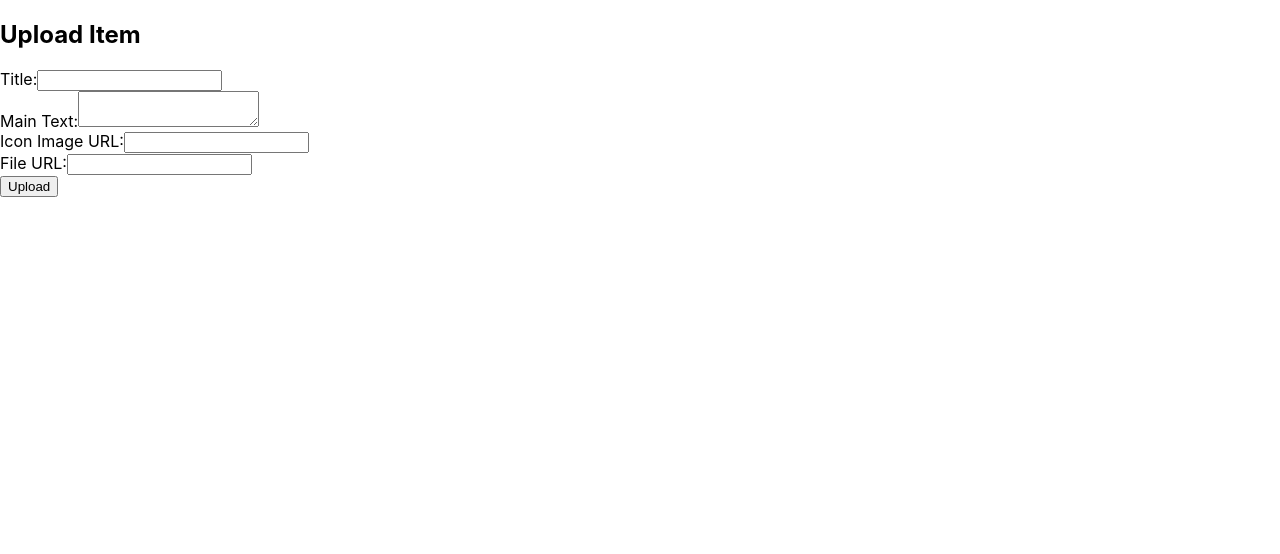
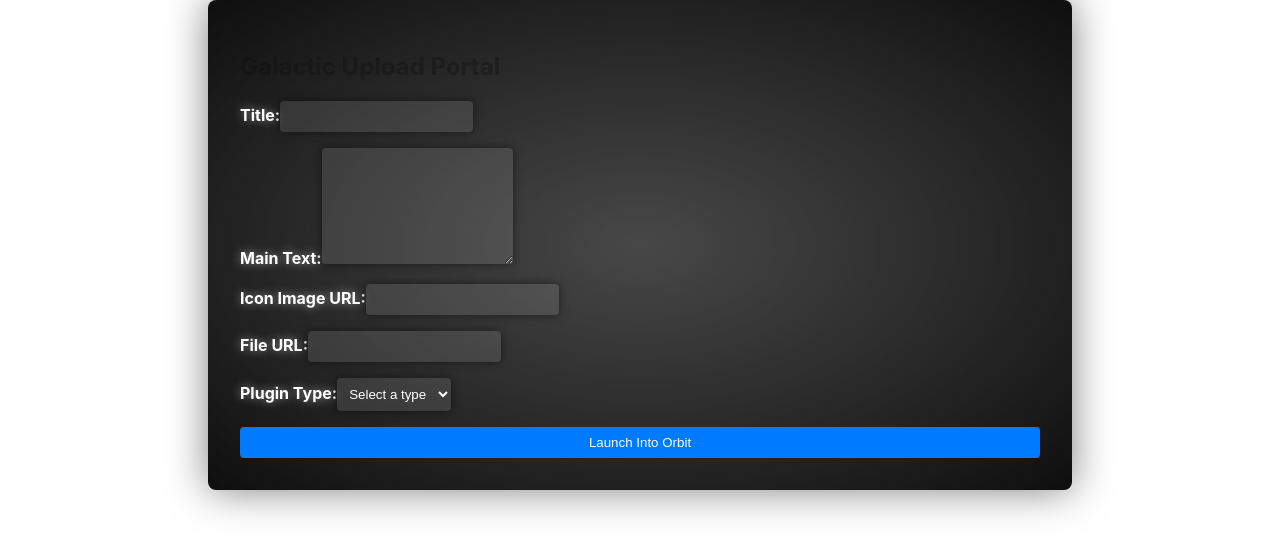
Before and after one commit to oscarostby/asfaltios, a React (Create React App) app in the folder client/: page /upload in a window 1280 px wide. Shown: the top 554 px of the page. Built offline with nearby package versions, Linux system fonts and the light colour scheme.

Commit message:
funker ikke

```diff
--- a/client/src/pages/list.js
+++ b/client/src/pages/list.js
@@ -1,5 +1,4 @@
 // pages/search.js
-
 import React, { useState, useEffect } from 'react';
 import axios from 'axios';
 import { useLocation } from 'react-router-dom';
@@ -53,6 +52,7 @@ const DownloadButton = styled.a`
 
 function Search() {
   const [items, setItems] = useState([]);
+  const [sortBy, setSortBy] = useState('');
   const location = useLocation();
   const searchTerm = location.pathname.split('/').pop();
 
@@ -61,30 +61,43 @@ function Search() {
       try {
         let response;
         if (searchTerm) {
-          response = await axios.get(`https://api.asfaltios.com/list/${searchTerm}`);
+          response = await axios.get(`https://api.asfaltios.com/list/${searchTerm}?sortBy=${sortBy}`);
         } else {
-          response = await axios.get(`https://api.asfaltios.com/list`);
+          response = await axios.get(`https://api.asfaltios.com/list?sortBy=${sortBy}`);
         }
         setItems(response.data.items);
-        console.log(response.data.items); // Log the items to check image URLs
       } catch (error) {
         console.error(error);
       }
     };
     fetchData();
-  }, [searchTerm]);
+  }, [searchTerm, sortBy]);
 
   return (
     <SearchResultContainer>
       <h1>Search Results for "{searchTerm || 'All Plugins'}"</h1>
-      {items.map(item => (
+      <div>
+        <label htmlFor="sortBy">Sort by:</label>
+        <select
+          id="sortBy"
+          value={sortBy}
+          onChange={(e) => setSortBy(e.target.value)}
+        >
+          <option value="">Default</option>
+          <option value="mostDownloaded">Most Downloaded</option>
+          <option value="type">Type</option>
+        </select>
+      </div>
+      {items.map((item) => (
         <SearchResultItem key={item._id}>
-          <ItemImage src={item.iconImageUrl} alt="Item" /> {/* Use iconImageUrl for the item image */}
+          <ItemImage src={item.iconImageUrl} alt="Item" />
           <ItemInfo>
             <ItemTitle>{item.title}</ItemTitle>
             <p>{item.mainText}</p>
           </ItemInfo>
-          <DownloadButton href={item.fileUrl} download>Download</DownloadButton> {/* Use fileUrl for the download link */}
+          <DownloadButton href={item.fileUrl} download>
+            Download
+          </DownloadButton>
         </SearchResultItem>
       ))}
     </SearchResultContainer>
--- a/client/src/pages/upload.js
+++ b/client/src/pages/upload.js
@@ -1,79 +1,267 @@
-// src/components/UploadPage.jsx
-
 import React, { useState } from 'react';
 import axios from 'axios';
+import styled, { keyframes } from 'styled-components';
+
+const UploadPageContainer = styled.div`
+  max-width: 800px;
+  margin: 0 auto;
+  padding: 2rem;
+  background: radial-gradient(ellipse at center, #1a1a1a 0%, #000000 100%);
+  border-radius: 8px;
+  box-shadow: 0 0 40px rgba(0, 0, 0, 0.5);
+  position: relative;
+  overflow: hidden;
+
+  &::before {
+    content: '';
+    position: absolute;
+    top: -50%;
+    left: -50%;
+    width: 200%;
+    height: 200%;
+    background: radial-gradient(
+      ellipse at center,
+      rgba(255, 255, 255, 0.2) 0%,
+      rgba(255, 255, 255, 0) 70%
+    );
+    animation: ${rotate} 20s infinite linear;
+  }
+`;
+
+const rotate = keyframes`
+  0% {
+    transform: rotate(0deg);
+  }
+  100% {
+    transform: rotate(360deg);
+  }
+`;
+
+const UploadForm = styled.form`
+  display: flex;
+  flex-direction: column;
+  position: relative;
+  z-index: 1;
+`;
+
+const FormGroup = styled.div`
+  margin-bottom: 1rem;
+  position: relative;
+
+  &::before {
+    content: '';
+    position: absolute;
+    top: -10px;
+    left: -10px;
+    right: -10px;
+    bottom: -10px;
+    background: linear-gradient(45deg, #ff00ff, #00ffff);
+    border-radius: 8px;
+    opacity: 0;
+    transition: opacity 0.3s ease;
+    z-index: -1;
+  }
+
+  &:focus-within::before {
+    opacity: 0.2;
+  }
+`;
+
+const Label = styled.label`
+  font-weight: bold;
+  margin-bottom: 0.5rem;
+  color: #fff;
+  text-shadow: 0 0 10px rgba(255, 255, 255, 0.5);
+`;
+
+const Input = styled.input`
+  padding: 0.5rem;
+  border: none;
+  border-radius: 4px;
+  background-color: rgba(255, 255, 255, 0.1);
+  color: #fff;
+  box-shadow: 0 0 10px rgba(0, 0, 0, 0.5);
+  transition: box-shadow 0.3s ease;
+
+  &:focus {
+    outline: none;
+    box-shadow: 0 0 20px rgba(255, 255, 255, 0.8);
+  }
+`;
+
+const Textarea = styled(Input).attrs({ as: 'textarea' })`
+  resize: vertical;
+  min-height: 100px;
+`;
+
+const Select = styled.select`
+  padding: 0.5rem;
+  border: none;
+  border-radius: 4px;
+  background-color: rgba(255, 255, 255, 0.1);
+  color: #fff;
+  box-shadow: 0 0 10px rgba(0, 0, 0, 0.5);
+  transition: box-shadow 0.3s ease;
+
+  &:focus {
+    outline: none;
+    box-shadow: 0 0 20px rgba(255, 255, 255, 0.8);
+  }
+`;
+
+const SubmitButton = styled.button`
+  padding: 0.5rem 1rem;
+  background-color: #007bff;
+  color: #fff;
+  border: none;
+  border-radius: 4px;
+  cursor: pointer;
+  transition: background-color 0.3s ease, box-shadow 0.3s ease;
+  position: relative;
+  overflow: hidden;
+
+  &::before {
+    content: '';
+    position: absolute;
+    top: -50%;
+    left: -50%;
+    width: 200%;
+    height: 200%;
+    background: radial-gradient(
+      ellipse at center,
+      rgba(255, 255, 255, 0.2) 0%,
+      rgba(255, 255, 255, 0) 70%
+    );
+    animation: ${rotate} 10s infinite linear;
+    opacity: 0;
+    transition: opacity 0.3s ease;
+  }
+
+  &:hover {
+    background-color: #0056b3;
+    box-shadow: 0 0 20px rgba(0, 0, 0, 0.5);
+
+    &::before {
+      opacity: 1;
+    }
+  }
+`;
+
+const MessageContainer = styled.div`
+  margin-top: 1rem;
+  padding: 1rem;
+  background-color: ${(props) => (props.success ? '#d4edda' : '#f8d7da')};
+  color: ${(props) => (props.success ? '#155724' : '#721c24')};
+  border-radius: 4px;
+  box-shadow: 0 0 10px rgba(0, 0, 0, 0.5);
+  text-shadow: 0 0 5px rgba(255, 255, 255, 0.5);
+  position: relative;
+
+  &::before {
+    content: '';
+    position: absolute;
+    top: -10px;
+    left: -10px;
+    right: -10px;
+    bottom: -10px;
+    background: linear-gradient(45deg, #ff00ff, #00ffff);
+    border-radius: 8px;
+    opacity: 0.2;
+    z-index: -1;
+  }
+`;
 
 const UploadPage = () => {
   const [title, setTitle] = useState('');
   const [mainText, setMainText] = useState('');
   const [iconImageUrl, setIconImageUrl] = useState('');
   const [fileUrl, setFileUrl] = useState('');
+  const [pluginType, setPluginType] = useState('');
   const [message, setMessage] = useState('');
+  const [isSuccess, setIsSuccess] = useState(false);
 
   const handleSubmit = async (e) => {
     e.preventDefault();
-
     try {
       const response = await axios.post('https://api.asfaltios.com/upload', {
         title,
         mainText,
         iconImageUrl,
         fileUrl,
+        type: pluginType,
       });
-
       if (response.status === 200) {
         setMessage('Item uploaded successfully');
+        setIsSuccess(true);
       } else {
         setMessage('Failed to upload item');
+        setIsSuccess(false);
       }
     } catch (error) {
       setMessage('An error occurred while uploading the item');
+      setIsSuccess(false);
       console.error(error);
     }
   };
 
   return (
-    <div>
-      <h2>Upload Item</h2>
-      <form onSubmit={handleSubmit}>
-        <div>
-          <label>Title:</label>
-          <input
+    <UploadPageContainer>
+      <h2>Galactic Upload Portal</h2>
+      <UploadForm onSubmit={handleSubmit}>
+        <FormGroup>
+          <Label>Title:</Label>
+          <Input
             type="text"
             value={title}
             onChange={(e) => setTitle(e.target.value)}
             required
           />
-        </div>
-        <div>
-          <label>Main Text:</label>
-          <textarea
+        </FormGroup>
+        <FormGroup>
+          <Label>Main Text:</Label>
+          <Textarea
             value={mainText}
             onChange={(e) => setMainText(e.target.value)}
             required
           />
-        </div>
-        <div>
-          <label>Icon Image URL:</label>
-          <input
+        </FormGroup>
+        <FormGroup>
+          <Label>Icon Image URL:</Label>
+          <Input
             type="text"
             value={iconImageUrl}
             onChange={(e) => setIconImageUrl(e.target.value)}
             required
           />
-        </div>
-        <div>
-          <label>File URL:</label>
-          <input
+        </FormGroup>
+        <FormGroup>
+          <Label>File URL:</Label>
+          <Input
             type="text"
             value={fileUrl}
             onChange={(e) => setFileUrl(e.target.value)}
           />
-        </div>
-        <button type="submit">Upload</button>
-      </form>
-      {message && <p>{message}</p>}
-    </div>
+        </FormGroup>
+        <FormGroup>
+          <Label htmlFor="pluginType">Plugin Type:</Label>
+          <Select
+            id="pluginType"
+            value={pluginType}
+            onChange={(e) => setPluginType(e.target.value)}
+          >
+            <option value="">Select a type</option>
+            <option value="survival">Survival</option>
+            <option value="economy">Economy</option>
+            <option value="packages">Packages</option>
+            <option value="security">Security</option>
+          </Select>
+        </FormGroup>
+        <SubmitButton type="submit">Launch Into Orbit</SubmitButton>
+      </UploadForm>
+      {message && (
+        <MessageContainer success={isSuccess}>{message}</MessageContainer>
+      )}
+    </UploadPageContainer>
   );
 };
 
```
Also changed, not shown: client/src/pages/profile.js (+91 -2 lines).
